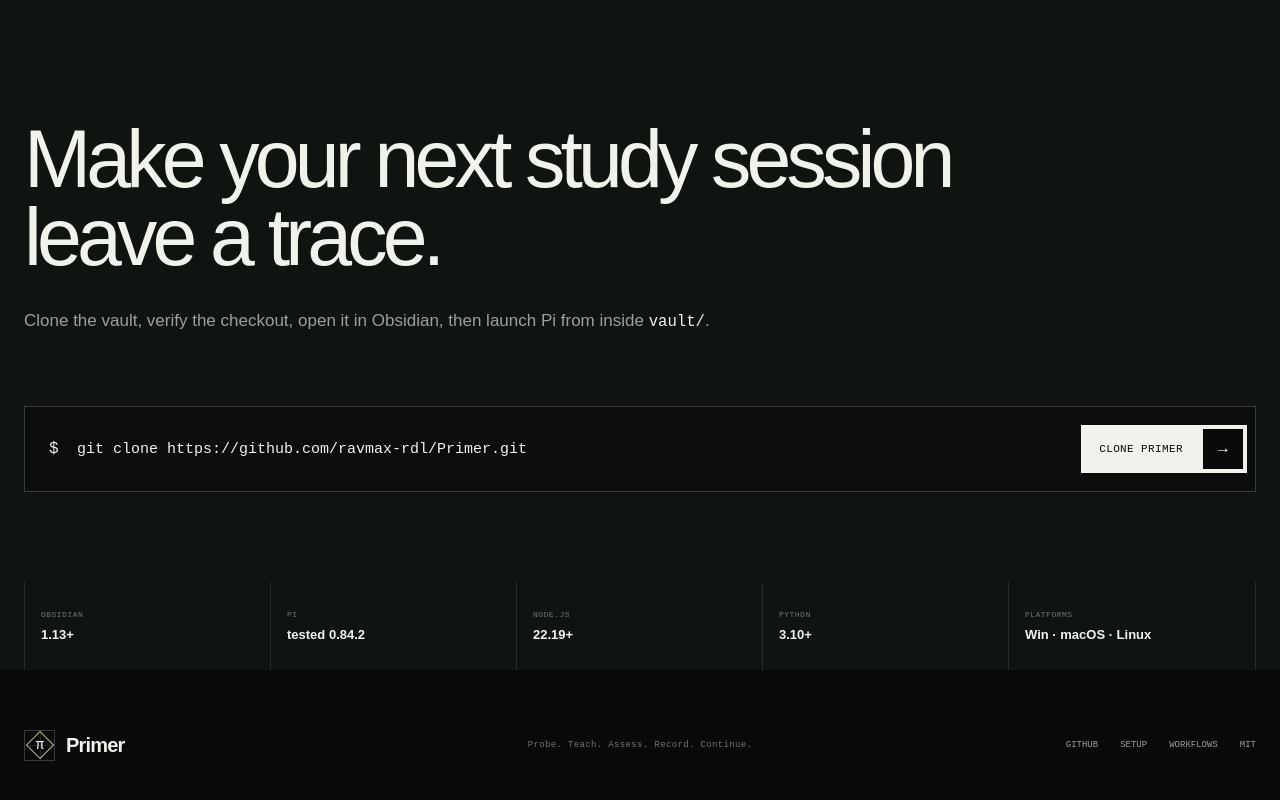
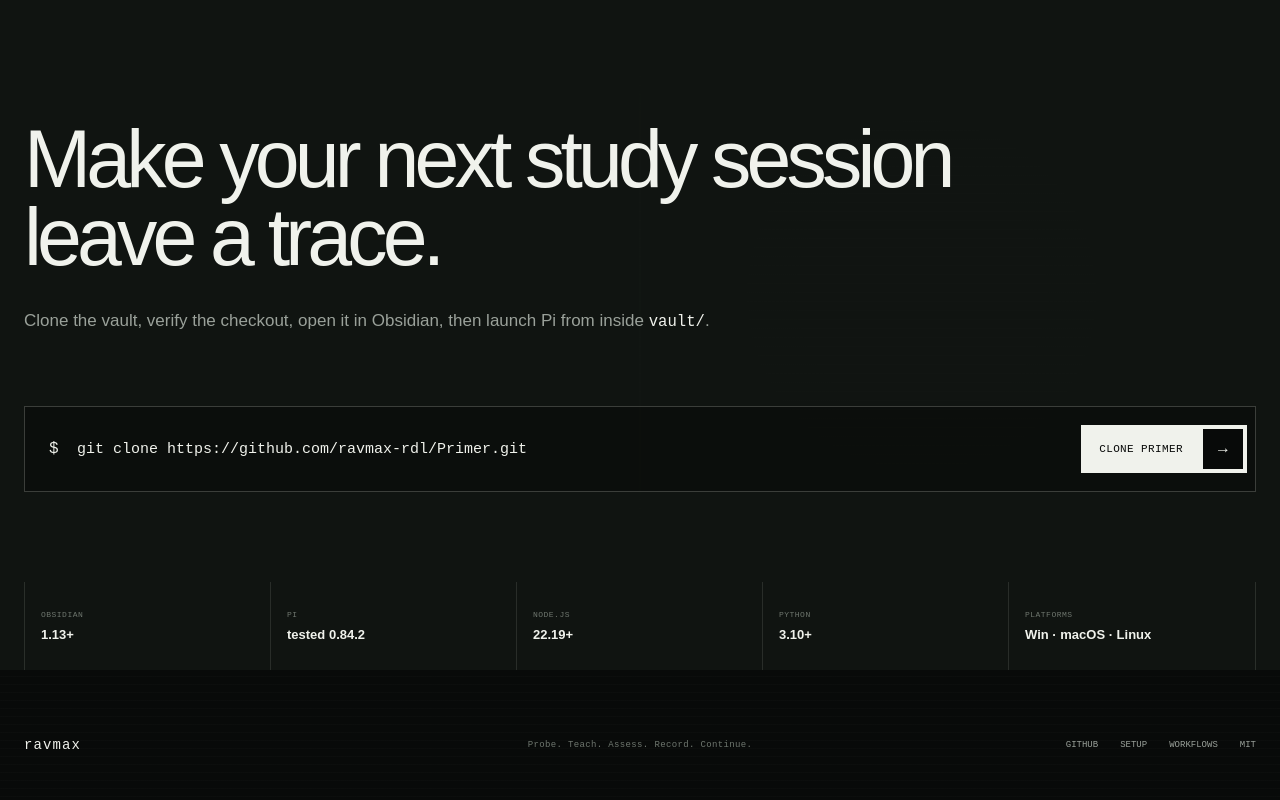
Before and after one commit to ravmax-rdl/primer-landing, a React (Vite) app: page / in a window 1280 px wide. Shown: the part 9244-10044 px from the top of the page. Built offline with nearby package versions, Linux system fonts and the light colour scheme; a web font is replaced by a local one.

Commit message:
style: sign footer as ravmax

```diff
--- a/src/App.css
+++ b/src/App.css
@@ -1553,6 +1553,20 @@
 }
 
 
+.footer-signature {
+  justify-self: start;
+  color: var(--paper);
+  font-family: var(--font-mono);
+  font-size: 14px;
+  font-weight: 520;
+  letter-spacing: 0.08em;
+  transition: color 350ms cubic-bezier(0.32, 0.72, 0, 1);
+}
+
+.footer-signature:hover {
+  color: var(--recall);
+}
+
 .site-footer {
   display: grid;
   grid-template-columns: 1fr auto 1fr;
--- a/src/App.tsx
+++ b/src/App.tsx
@@ -365,7 +365,7 @@
       </section>
 
       <footer className="site-footer page-shell">
-        <Wordmark />
+        <a className="footer-signature" href="https://github.com/ravmax-rdl" target="_blank" rel="noreferrer">ravmax</a>
         <p>Probe. Teach. Assess. Record. Continue.</p>
         <div className="footer-links">
           <a href={githubUrl} target="_blank" rel="noreferrer">GitHub</a>
```
